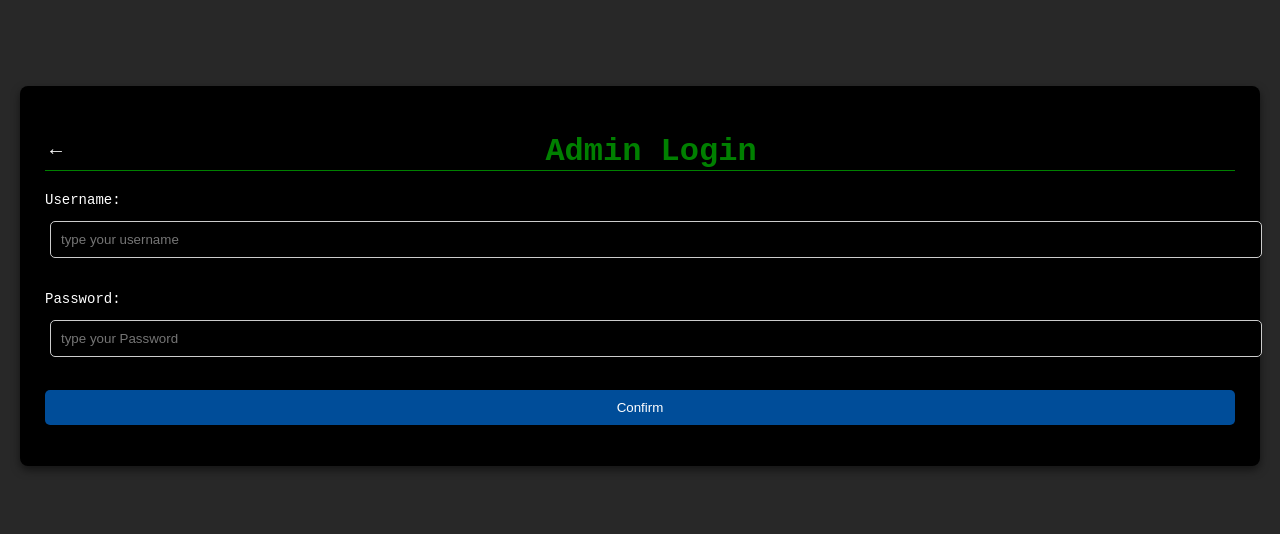
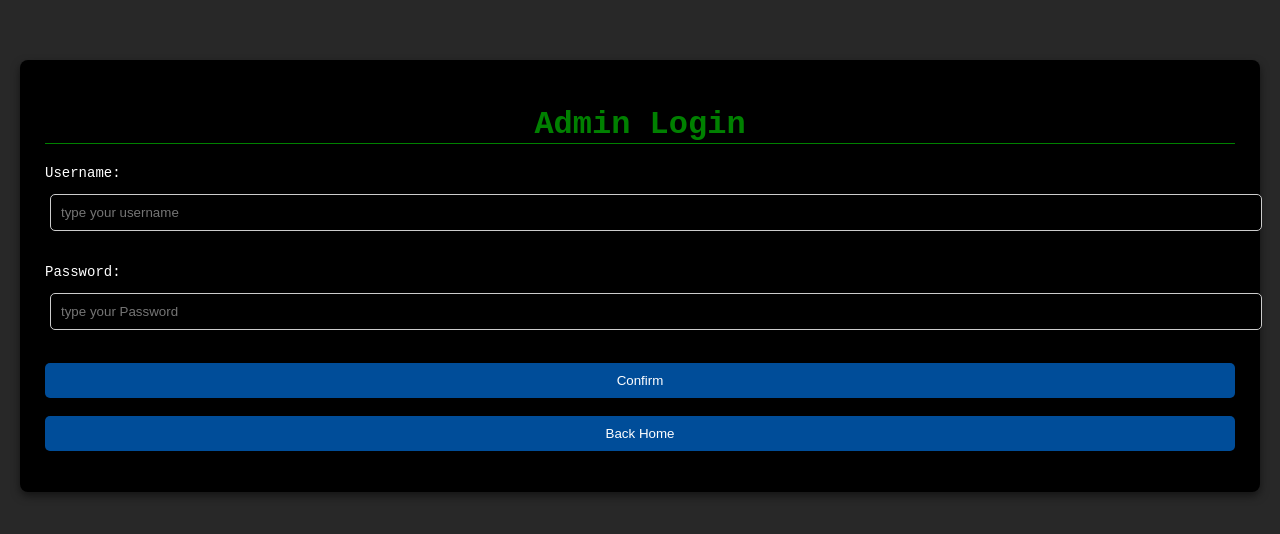
Before and after one commit to NB991/Alexa-Bot, a plain HTML site: page login.html in a window 1280 px wide. Shown: the part 124-658 px from the top of the page. Drawn offline with Linux system fonts and the light colour scheme.

Commit message:
Update login.html

```diff
--- a/login.html
+++ b/login.html
@@ -9,7 +9,7 @@
 <body>
 
     <div class="login-container">
-        <h1><a href="index.html">←</a>Admin Login</h1>
+        <h1>Admin Login</h1>
         <form id="loginForm">
             <label for="username">Username:</label>
             <input type="text" id="username" name="username" placeholder="type your username" required><br><br>
@@ -18,6 +18,7 @@
             <input type="password" id="password" name="password" placeholder="type your Password" required><br><br>
 
             <button type="submit">Confirm</button>
+            <br><br><button class="show-name" onclick="window.location='index.html' ">Back Home</button>
         </form>
         <p id="error-message"></p>
     </div>
@@ -29,4 +30,4 @@
 
 </body>
 <script src="login-info.js"></script>
-</html>
+                </html>
```
